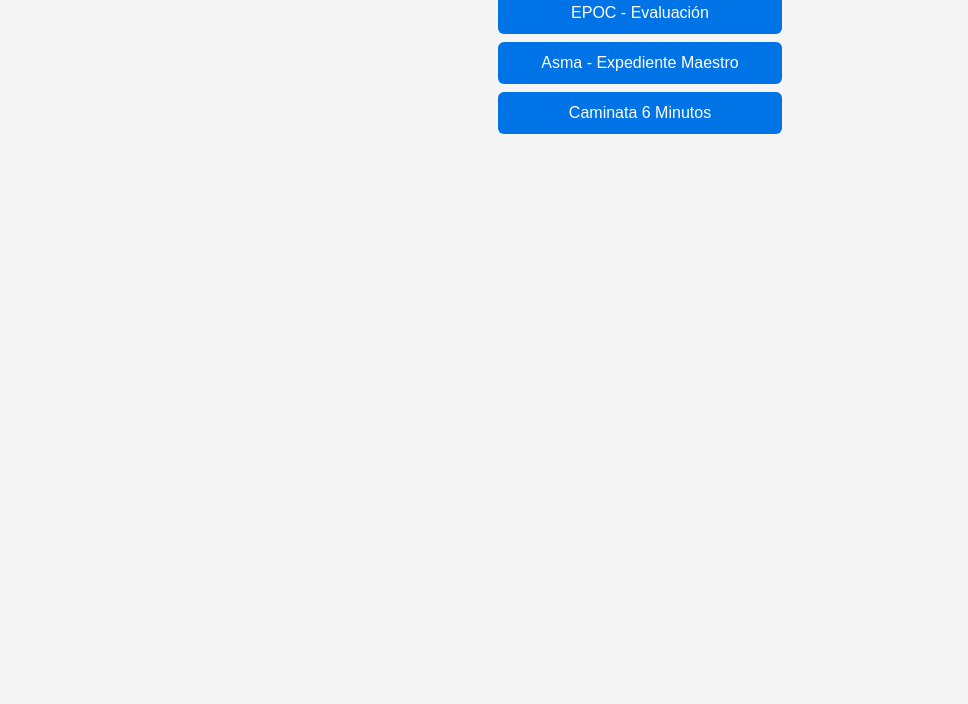
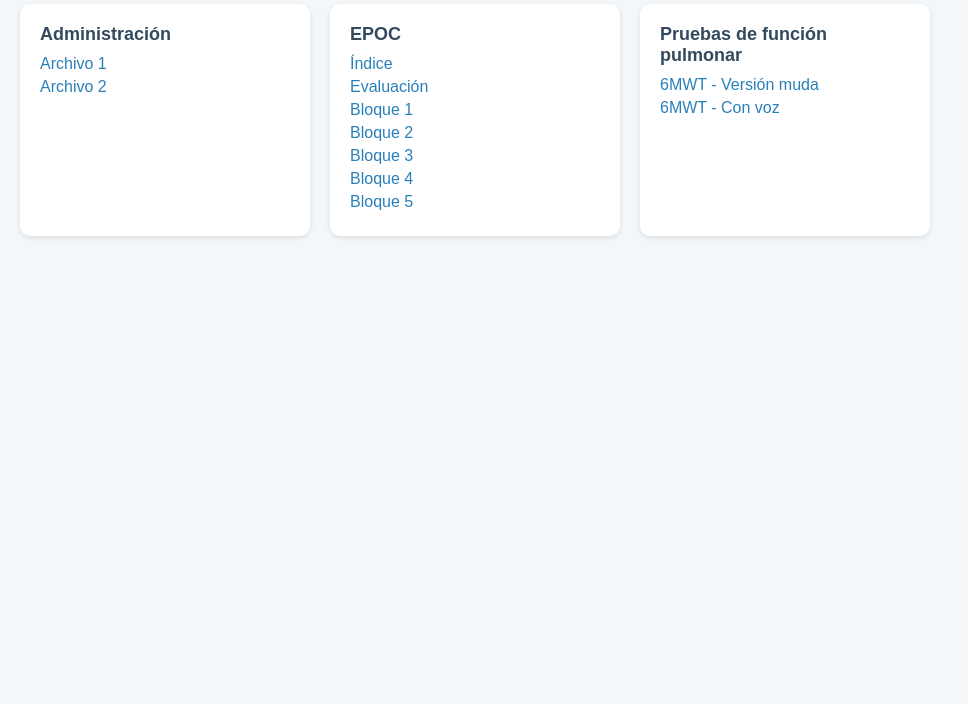
Before and after one commit to ereyes101/expedientes-html, a plain HTML site: page index.html in a window 1280 px wide. Shown: the part 96-800 px from the top of the page, without its empty margins (0-968 px from the left). Drawn offline with Linux system fonts and the light colour scheme.

Commit message:
Crea index central con menú clínico

```diff
--- a/index.html
+++ b/index.html
@@ -4,27 +4,83 @@
   <meta charset="UTF-8">
   <title>Expedientes Clínicos</title>
   <style>
-    body { font-family: Arial, sans-serif; background: #f5f5f5; text-align: center; }
-    h1 { color: #003366; }
-    .menu { margin: 30px auto; width: 300px; }
-    .menu a {
-      display: block;
-      padding: 12px;
-      margin: 8px;
-      background: #0073e6;
-      color: white;
+    body {
+      font-family: Arial, sans-serif;
+      background: #f4f7fa;
+      margin: 0;
+      padding: 20px;
+    }
+    h1 { color: #2c3e50; }
+    .menu {
+      display: flex;
+      flex-wrap: wrap;
+      gap: 20px;
+    }
+    .card {
+      background: white;
+      padding: 20px;
+      border-radius: 10px;
+      box-shadow: 0 2px 5px rgba(0,0,0,0.1);
+      width: 250px;
+    }
+    .card h2 {
+      font-size: 18px;
+      margin: 0 0 10px;
+      color: #34495e;
+    }
+    .card ul {
+      list-style: none;
+      padding: 0;
+      margin: 0;
+    }
+    .card ul li {
+      margin: 5px 0;
+    }
+    .card ul li a {
       text-decoration: none;
-      border-radius: 6px;
+      color: #2980b9;
     }
-    .menu a:hover { background: #005bb5; }
+    .card ul li a:hover {
+      text-decoration: underline;
+    }
   </style>
 </head>
 <body>
-  <h1>Menú de Expedientes</h1>
+  <h1>Menú Clínico</h1>
   <div class="menu">
-    <a href="patologias/epoc/epoc_evaluacion.html">EPOC - Evaluación</a>
-    <a href="patologias/asma/asma_maestro.html">Asma - Expediente Maestro</a>
-    <a href="pruebas-funcion-pulmonar/6mwt/6MWT.html">Caminata 6 Minutos</a>
+
+    <!-- Administración -->
+    <div class="card">
+      <h2>Administración</h2>
+      <ul>
+        <li><a href="administracion/archivo1.html">Archivo 1</a></li>
+        <li><a href="administracion/archivo2.html">Archivo 2</a></li>
+      </ul>
+    </div>
+
+    <!-- EPOC -->
+    <div class="card">
+      <h2>EPOC</h2>
+      <ul>
+        <li><a href="patologias/epoc/EPOC_Index.html">Índice</a></li>
+        <li><a href="patologias/epoc/epoc_evaluacion.html">Evaluación</a></li>
+        <li><a href="patologias/epoc/EPOC_Bloque1_Identificacion_y_Antecedentes.html">Bloque 1</a></li>
+        <li><a href="patologias/epoc/EPOC_Bloque2_Sintomas_Impacto_Exacerbaciones.html">Bloque 2</a></li>
+        <li><a href="patologias/epoc/EPOC_Bloque3_Paraclinicos_y_Fisiologia.html">Bloque 3</a></li>
+        <li><a href="patologias/epoc/EPOC_Bloque4_Fenotipificacion_y_Tratamiento.html">Bloque 4</a></li>
+        <li><a href="patologias/epoc/EPOC_Bloque5_Plan_Educacion_KPI.html">Bloque 5</a></li>
+      </ul>
+    </div>
+
+    <!-- Pruebas de función pulmonar -->
+    <div class="card">
+      <h2>Pruebas de función pulmonar</h2>
+      <ul>
+        <li><a href="pruebas-funcion-pulmonar/6mwt/6mwt_mudo_v0_6.html">6MWT - Versión muda</a></li>
+        <li><a href="pruebas-funcion-pulmonar/6mwt/6mwt_voz.html">6MWT - Con voz</a></li>
+      </ul>
+    </div>
+
   </div>
 </body>
 </html>
```
